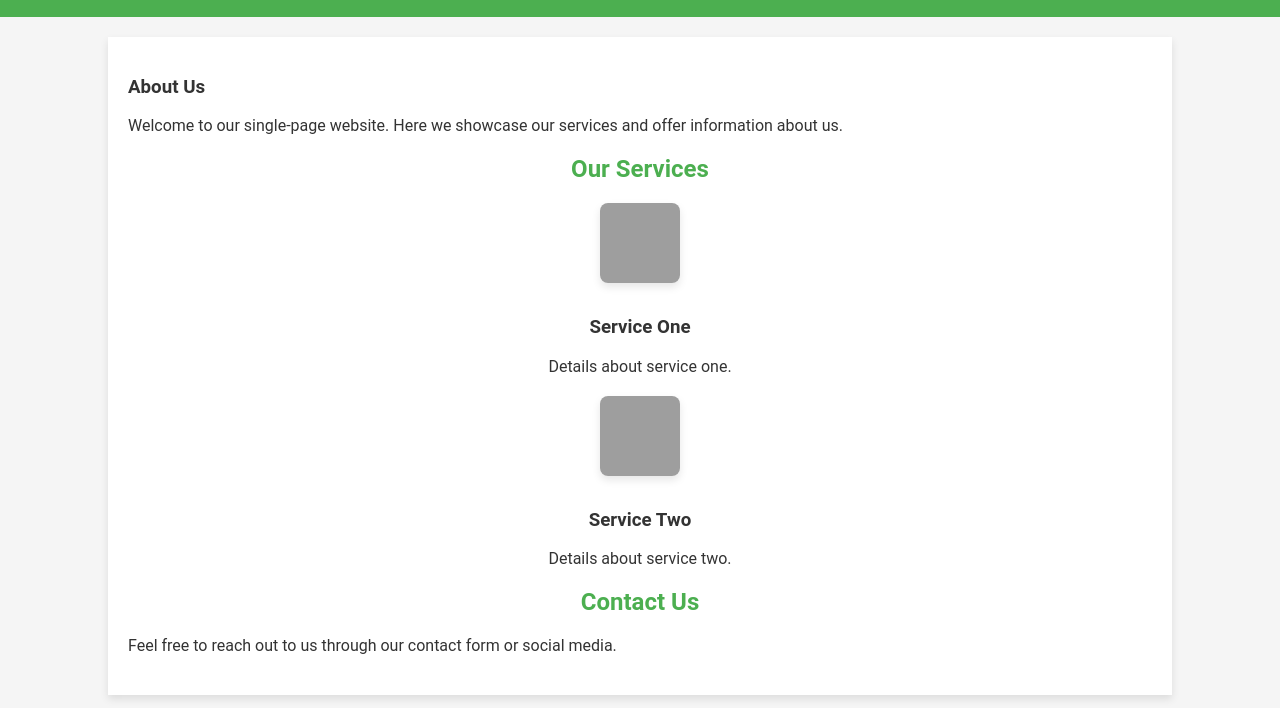
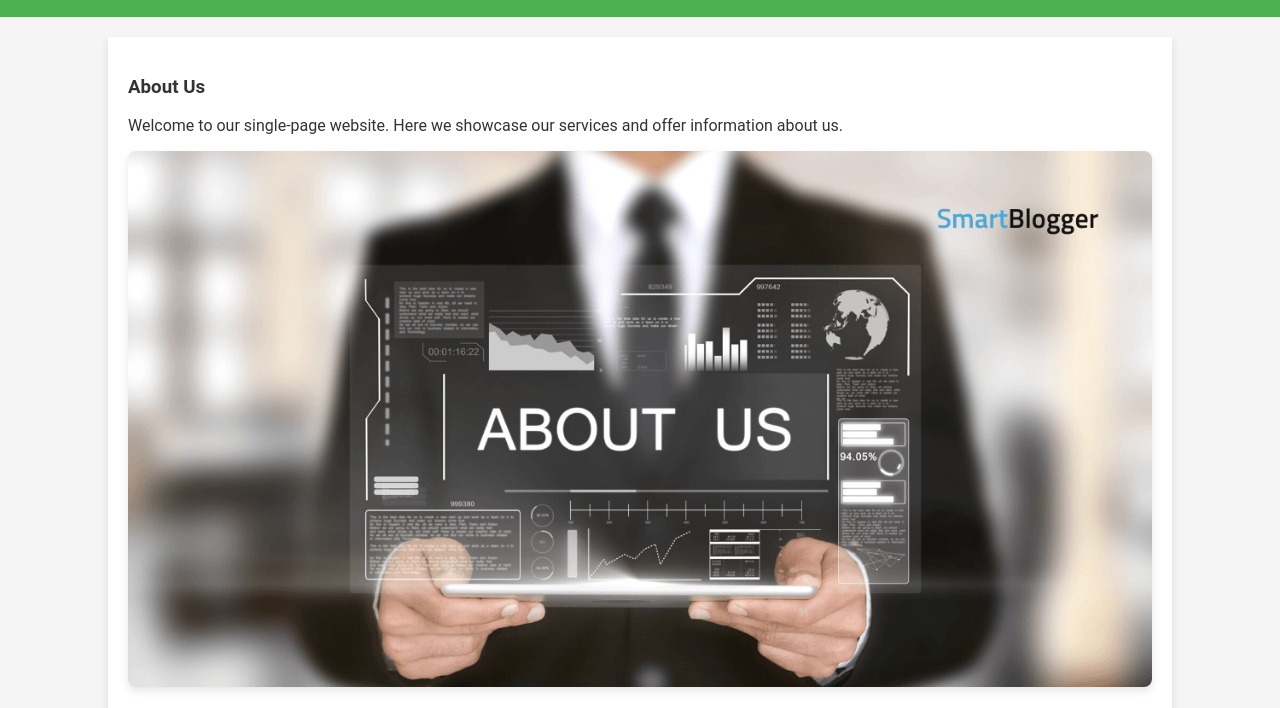
Before and after one commit to Samikshawagaj34/business-web, a plain HTML site: page index.html in a window 1280 px wide. Shown: the part 89-797 px from the top of the page. Drawn offline with Linux system fonts and the light colour scheme; grey boxes are pictures that could not be loaded.

Commit message:
modify image

```diff
--- a/index.html
+++ b/index.html
@@ -22,7 +22,7 @@
         <section id="about">
             <h3>About Us</h3>
             <p>Welcome to our single-page website. Here we showcase our services and offer information about us.</p>
-
+            <img src="./img/About us.png" alt="About Us Image">
         </section>
         <section id="services">
             <h2>Our Services</h2>
```
